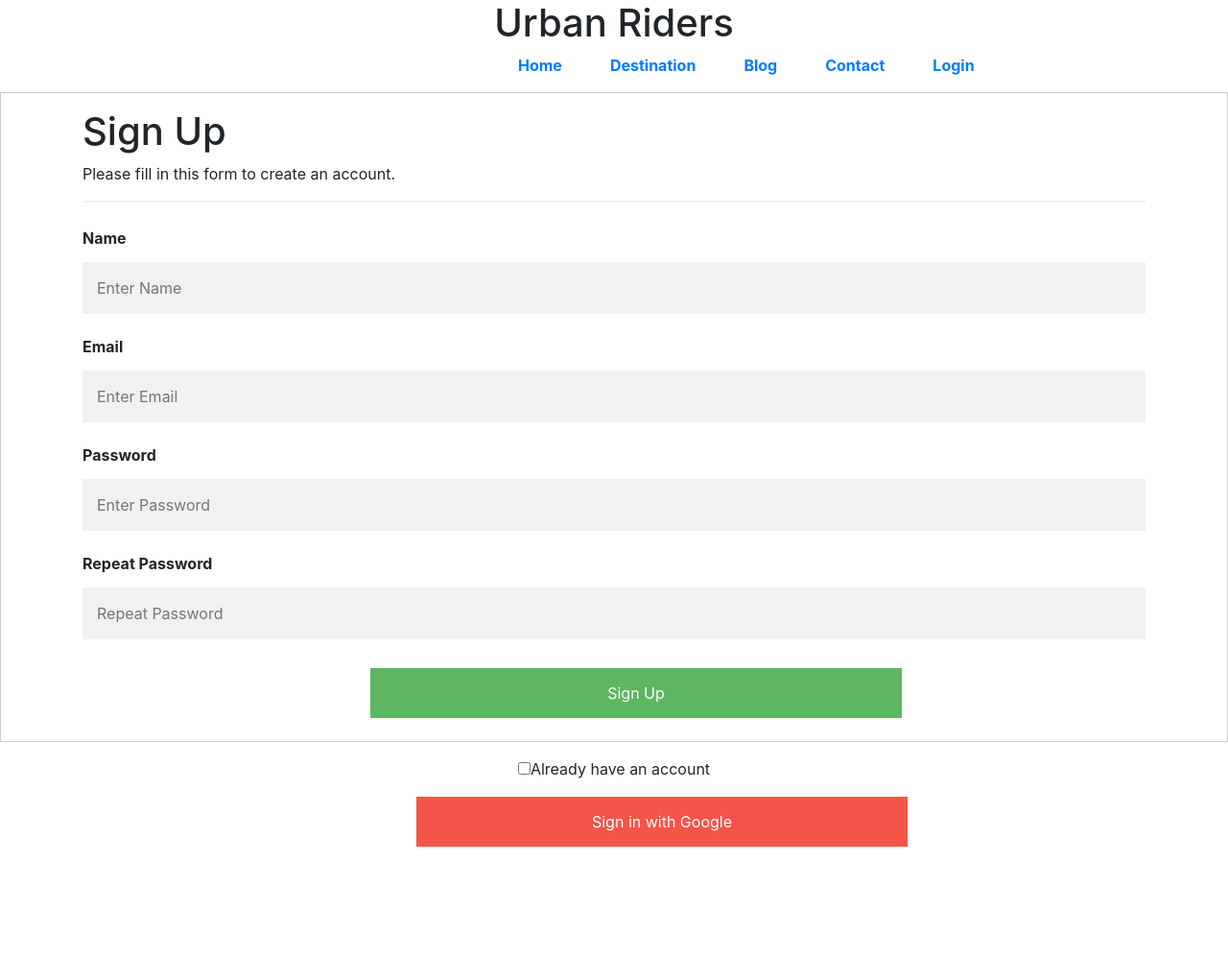
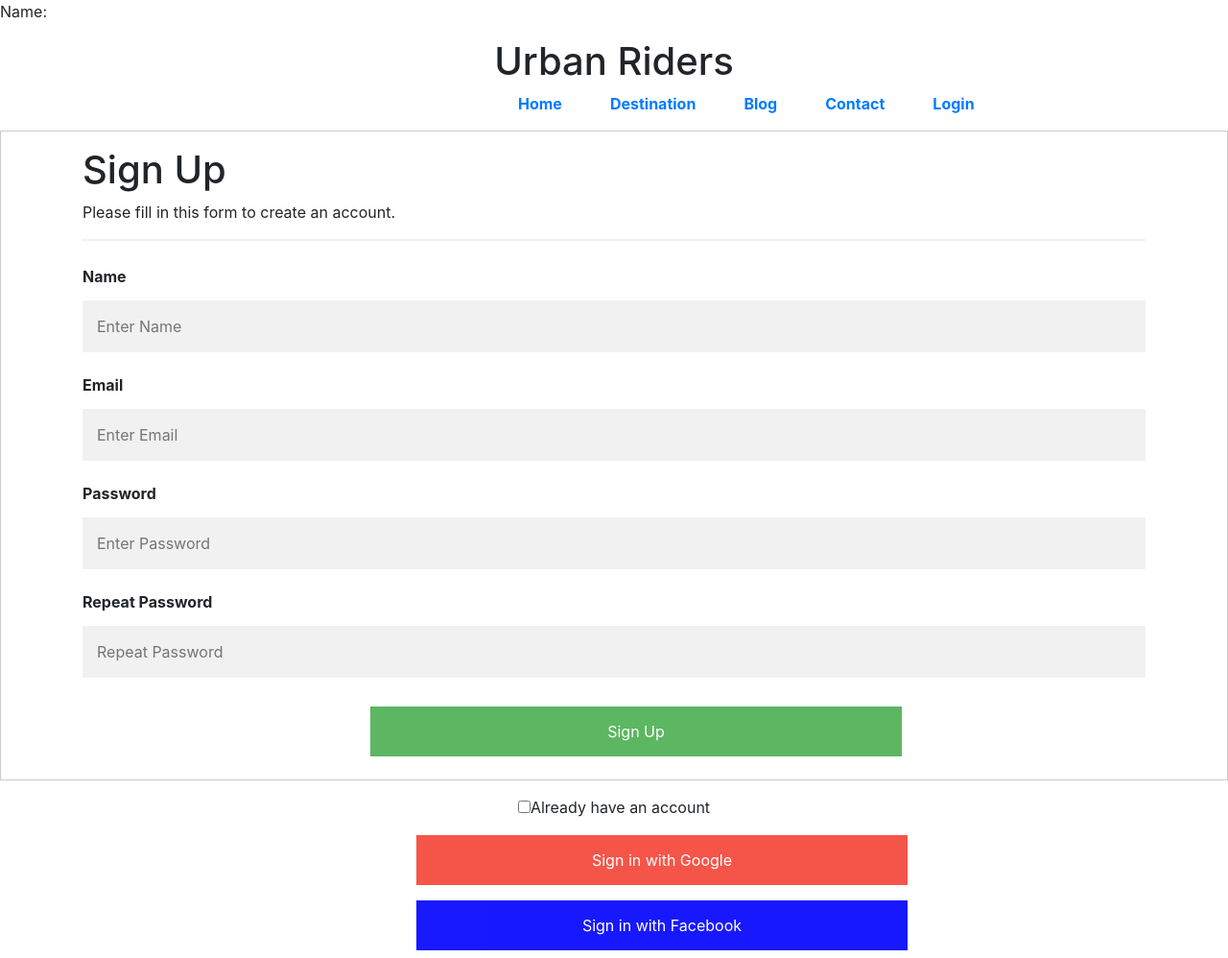
Before and after one commit to Nasif1998/we-drive-you-client, a React (Create React App) app: page /login in a window 1280 px wide. Shown: the whole page at 96% size. Before the commit the page ends 890 px from the top, so only its background shows below. Built offline with nearby package versions, Linux system fonts and the light colour scheme.

Commit message:
log in done

```diff
--- a/src/App.js
+++ b/src/App.js
@@ -10,11 +10,19 @@ import Header from './Components/Header/Header';
 import Home from './Components/Home/Home';
 import Login from './Components/Login/Login';
 import Destination from './Components/Destination/Destination';
+import { createContext } from 'react';
+import { useState } from 'react';
+import Blog from './Components/Blog/Blog';
+import Contact from './Components/Contact/Contact';
+
+export const UserContext = createContext();
 
 
 function App() {
+  const [loggedInUser, setLoggedInUser] = useState({});
   return (
-    <div>
+    <UserContext.Provider value={[loggedInUser, setLoggedInUser]}>
+      <p>Name: {loggedInUser.name}</p>
       <Router>
         <Header></Header>
         <Switch>
@@ -27,12 +35,18 @@ function App() {
           <Route path="/login">
             <Login></Login>
           </Route>
-          <Route>
+          <Route path="/destination">
             <Destination></Destination>
+          </Route>
+          <Route path="/blog">
+            <Blog></Blog>
+          </Route>
+          <Route path="/contact">
+            <Contact></Contact>
           </Route>
         </Switch>
       </Router>
-    </div>
+    </UserContext.Provider>
   );
 }
 
--- /dev/null
+++ b/src/Components/Blog/Blog.js
@@ -0,0 +1,11 @@
+import React from 'react';
+
+const Blog = () => {
+    return (
+        <div>
+            <h1>This is blog</h1>
+        </div>
+    );
+};
+
+export default Blog;
--- /dev/null
+++ b/src/Components/Contact/Contact.js
@@ -0,0 +1,11 @@
+import React from 'react';
+
+const Contact = () => {
+    return (
+        <div>
+            <h1>This is Contact</h1>
+        </div>
+    );
+};
+
+export default Contact;
--- a/src/Components/Login/Login.css
+++ b/src/Components/Login/Login.css
@@ -58,7 +58,7 @@ button:hover {
 
 
 @media screen and (max-width: 300px) {
-  .cancelbtn, .signupbtn, .googleBtn {
+  .cancelbtn, .signupbtn, .googleBtn, fbBtn {
     width: 100%;
   }
 }
@@ -68,3 +68,9 @@ button:hover {
     width: 40%;
     background-color: #f44336;
 }
+
+.fbBtn{
+    margin-left: 100px;
+    width: 40%;
+    background-color:blue;
+}
--- a/src/Components/Login/Login.js
+++ b/src/Components/Login/Login.js
@@ -4,12 +4,15 @@ import './Login.css';
 import firebase from "firebase/app";
 import "firebase/auth";
 import firebaseConfig from '../firebase.config';
+import { useContext } from 'react';
+import { UserContext } from '../../App';
 
 if (!firebase.apps.length) {
     firebase.initializeApp(firebaseConfig);
 }
 
 const Login = () => {
+    const [loggedInUser, setLoggedInUser] = useContext(UserContext);
     const [newUser, setNewUser] = useState(true);
     const [user, setUser] = useState({
         name: '',
@@ -20,6 +23,7 @@ const Login = () => {
     });
 
     var provider = new firebase.auth.GoogleAuthProvider();
+    const fbProvider = new firebase.auth.FacebookAuthProvider();
 
     const handleBlur = (e) => {
         let isFieldValid = true;
@@ -74,6 +78,13 @@ const Login = () => {
                     newUserInfo.error = '';
                     newUserInfo.success = true;
                     setUser(newUserInfo);
+                    // const {name, email} = { ...user };
+                    // const newUserInfo = {name, email};
+                    // newUserInfo.error = '';
+                    // newUserInfo.success = true;
+                    // setUser(newUserInfo);
+                    setLoggedInUser(newUserInfo);
+                    console.log(newUserInfo);
                 })
                 .catch((error) => {
                     const newUserInfo = { ...user };
@@ -89,14 +100,9 @@ const Login = () => {
         firebase.auth()
             .signInWithPopup(provider)
             .then((result) => {
-                /** @type {firebase.auth.OAuthCredential} */
-                var credential = result.credential;
-
-                // This gives you a Google Access Token. You can use it to access the Google API.
-                var token = credential.accessToken;
-                // The signed-in user info.
-                var user = result.user;
-                setUser(user);
+                const {displayName, email} = result.user;
+                const signedInUser = {name: displayName, email}
+                setLoggedInUser(signedInUser);
                 // ...
             }).catch((error) => {
                 // Handle Errors here.
@@ -110,6 +116,32 @@ const Login = () => {
             });
     }
 
+    const handleFbSignIn = () => {
+        firebase
+            .auth()
+            .signInWithPopup(fbProvider)
+            .then((result) => {
+                // var user = result.user;
+                // console.log(user);
+                const {displayName, email} = result.user;
+                const signedInUser = {name: displayName, email}
+                setLoggedInUser(signedInUser);
+
+                // ...
+            })
+            .catch((error) => {
+                // Handle Errors here.
+                var errorCode = error.code;
+                var errorMessage = error.message;
+                // The email of the user's account used.
+                var email = error.email;
+                // The firebase.auth.AuthCredential type that was used.
+                var credential = error.credential;
+
+                // ...
+            });
+    }
+
     return (
         <div>
             {/* <p>Email: {user.email}</p> */}
@@ -119,16 +151,16 @@ const Login = () => {
                     <p>Please fill in this form to {newUser ? 'create' : 'log in'} an account.</p>
                     <hr />
 
-                    {newUser && <label for="name"><b>Name</b></label>}
+                    {newUser && <label htmlFor="name"><b>Name</b></label>}
                     {newUser && <input type="text" onBlur={handleBlur} placeholder="Enter Name" name="name" required></input>}
 
-                    <label for="email"><b>Email</b></label>
+                    <label htmlFor="email"><b>Email</b></label>
                     <input type="text" onBlur={handleBlur} placeholder="Enter Email" name="email" required></input>
 
-                    <label for="psw"><b>Password</b></label>
+                    <label htmlFor="psw"><b>Password</b></label>
                     <input id="password" type="password" onBlur={handleBlur} placeholder="Enter Password" name="password" required></input>
 
-                    {newUser && <label for="psw-repeat"><b>Repeat Password</b></label>}
+                    {newUser && <label htmlFor="psw-repeat"><b>Repeat Password</b></label>}
                     {newUser && <input id="password_repeat" type="password" placeholder="Repeat Password" name="password-repeat" required></input>}
 
                     {/* <input type="checkbox" name="remember" style={{ marginBottom: "15px" }}></input>
@@ -136,7 +168,7 @@ const Login = () => {
 
                     <div className="clearfix">
                         {/* <button type="button" class="cancelbtn">Cancel</button> */}
-                        <button type="submit" class="signupbtn">{newUser ? 'Sign Up' : 'Log in'}</button>
+                        <button type="submit" className="signupbtn">{newUser ? 'Sign Up' : 'Log in'}</button>
                     </div>
                 </div>
             </form>
@@ -146,7 +178,9 @@ const Login = () => {
                 <input type="checkbox" onChange={() => setNewUser(!newUser)} name="remember" style={{ marginBottom: "15px" }}></input>
                 <label htmlFor="newUser"> Already have an account</label>
                 <br />
-                <button onClick={handleGoogleSignIn} type="submit" class="googleBtn">Sign in with Google</button>
+                <button onClick={handleGoogleSignIn} type="submit" className="googleBtn">Sign in with Google</button>
+                <br />
+                <button onClick={handleFbSignIn} type="submit" className="fbBtn">Sign in with Facebook</button>
             </div>
         </div>
     );
```
